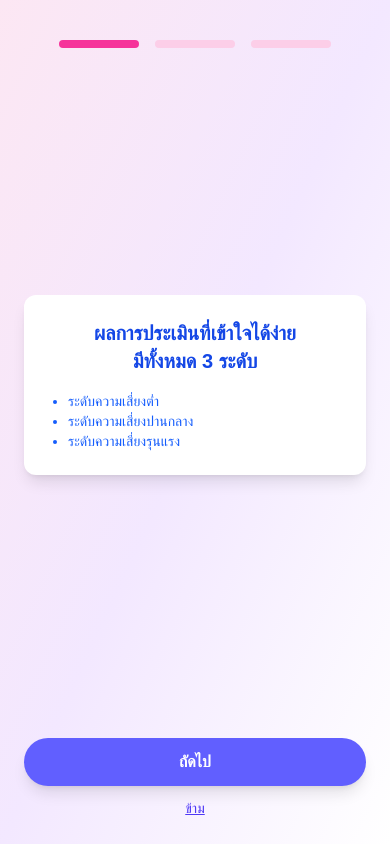
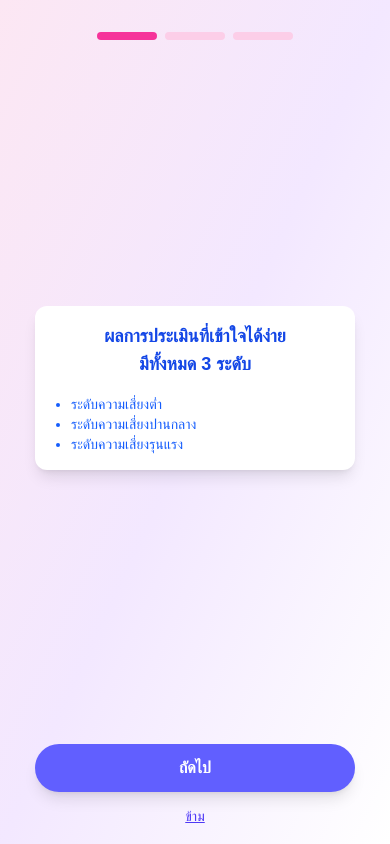
Before and after one commit to SawitPooh/jamsai, a Next.js app: page /survey in a window 390 px wide. Built offline with nearby package versions, Linux system fonts and the light colour scheme.

Commit message:
responsive and chat to basic

```diff
--- a/app/chat/page.tsx
+++ b/app/chat/page.tsx
@@ -9,22 +9,14 @@ interface Message {
 }
 
 export default function ChatPage() {
-  const [messages, setMessages] = useState<Message[]>([{
+  const [messages, setMessages] = useState<Message[]>([
+    {
       sender: 'bot',
-    text: 'สวัสดีค่ะ หนูชื่อน้องแจ่มใส พี่ ๆ มีอะไรอยากพูดคุย หรือขอคำปรึกษาได้เลยค่ะ ',
-  }]);
+      text: 'สวัสดีค่ะ หนูชื่อน้องแจ่มใส พี่ ๆ มีอะไรอยากพูดคุย หรือขอคำปรึกษาได้เลยค่ะ',
+    },
+  ]);
   const [input, setInput] = useState('');
   const messagesEndRef = useRef<HTMLDivElement>(null);
-  const [userId, setUserId] = useState<string>('');
-
-  useEffect(() => {
-    let id = localStorage.getItem('userId');
-    if (!id) {
-      id = uuidv4();
-      localStorage.setItem('userId', id);
-    }
-    setUserId(id);
-  }, []);
 
   useEffect(() => {
     messagesEndRef.current?.scrollIntoView({ behavior: 'smooth' });
@@ -35,44 +27,29 @@ export default function ChatPage() {
 
     const userMessage: Message = { sender: 'user', text: input };
     setMessages((prev) => [...prev, userMessage]);
+    setInput('');
 
-    // Save user message to DB
-    await fetch('/api/chat/save-history', {
-      method: 'POST',
-      headers: { 'Content-Type': 'application/json' },
-      body: JSON.stringify({ userId, message: input, role: 'user' }),
-    });
-
+    try {
       const response = await fetch('/api/chat', {
         method: 'POST',
         headers: { 'Content-Type': 'application/json' },
-      body: JSON.stringify({ userId, message: input }),
+        body: JSON.stringify({ message: input }),
       });
       const data = await response.json();
 
       const botMessage: Message = { sender: 'bot', text: data.reply };
       setMessages((prev) => [...prev, botMessage]);
-
-    // Save bot message to DB
-    await fetch('/api/chat/save-history', {
-      method: 'POST',
-      headers: { 'Content-Type': 'application/json' },
-      body: JSON.stringify({ userId, message: data.reply, role: 'assistant' }),
-    });
-
-    setInput('');
+    } catch (error) {
+      console.error('ส่งข้อความผิดพลาด:', error);
+      const errorMessage: Message = { sender: 'bot', text: 'ขอโทษค่ะ เกิดข้อผิดพลาด กรุณาลองใหม่อีกครั้งนะคะ' };
+      setMessages((prev) => [...prev, errorMessage]);
+    }
   };
 
   const handleKeyDown = (e: React.KeyboardEvent<HTMLInputElement>) => {
     if (e.key === 'Enter') {
       sendMessage();
     }
-  };
-
-  const handleLeaveChat = async () => {
-    await fetch(`/api/chat/delete-history?userId=${userId}`, { method: 'DELETE' });
-    localStorage.removeItem('userId');
-    // Redirect if needed (example): router.push('/')
   };
 
   return (
@@ -107,15 +84,6 @@ export default function ChatPage() {
           ➤
         </button>
       </div>
-
-      <div className="flex justify-center mt-4">
-        <button
-          onClick={handleLeaveChat}
-          className="text-xs text-gray-500 underline"
-        >
-          ออกจากการสนทนา
-        </button>
-      </div>
     </main>
   );
 }
--- a/app/survey/page.tsx
+++ b/app/survey/page.tsx
@@ -6,11 +6,7 @@ import { useRouter } from 'next/navigation';
 const slides = [
   {
     title: 'ผลการประเมินที่เข้าใจได้ง่าย\nมีทั้งหมด 3 ระดับ',
-        content: [
-            'ระดับความเสี่ยงต่ำ',
-            'ระดับความเสี่ยงปานกลาง',
-            'ระดับความเสี่ยงรุนแรง',
-        ],
+    content: ['ระดับความเสี่ยงต่ำ', 'ระดับความเสี่ยงปานกลาง', 'ระดับความเสี่ยงรุนแรง'],
   },
   {
     title: 'ไขข้อสงสัย\nความเสี่ยงภาวะซึมเศร้า\nได้ด้วยตัวคุณเอง',
@@ -50,23 +46,22 @@ export default function SurveyIntro() {
   const slide = slides[step];
 
   return (
-        <main className="min-h-screen flex flex-col items-center justify-between p-6 bg-gradient-to-br from-pink-100 via-purple-100 to-white">
+    <main className="min-h-screen flex flex-col items-center justify-between p-4 sm:p-6 bg-gradient-to-br from-pink-100 via-purple-100 to-white">
+
       {/* Indicator */}
-            <div className="w-full flex justify-center space-x-4 mt-4">
+      <div className="w-full flex justify-center space-x-2 mt-4">
         {slides.map((_, i) => (
           <div
             key={i}
-                        className={`h-2 rounded-full transition-all duration-300 ${i <= step ? 'bg-pink-500' : 'bg-pink-200'
-                            }`}
-                        style={{ width: '80px' }} // ปรับความยาวเส้นตรงนี้
+            className={`h-2 rounded-full transition-all duration-300 ${i <= step ? 'bg-pink-500' : 'bg-pink-200'}`}
+            style={{ width: '60px' }} // ลดขนาดให้เหมาะกับจอมือถือ
           />
         ))}
       </div>
 
-
       {/* Slide Content */}
-            <div className="bg-white bg-opacity-40 p-6 rounded-xl shadow-lg max-w-lg w-full mt-4 text-center">
-                <h2 className="text-xl font-bold text-blue-700 mb-4 whitespace-pre-wrap">{slide.title}</h2>
+      <div className="bg-white bg-opacity-40 p-4 sm:p-6 rounded-xl shadow-lg w-full max-w-xs sm:max-w-md mt-6 text-center">
+        <h2 className="text-lg sm:text-xl font-bold text-blue-700 mb-4 whitespace-pre-wrap">{slide.title}</h2>
         <ul className="text-blue-600 text-sm text-left list-disc pl-5">
           {slide.content.map((line, idx) => (
             <li key={idx}>{line}</li>
@@ -75,7 +70,7 @@ export default function SurveyIntro() {
       </div>
 
       {/* Buttons */}
-            <div className="w-full max-w-md mt-8">
+      <div className="w-full max-w-xs sm:max-w-md mt-8 space-y-3">
         <button
           onClick={nextSlide}
           className="w-full py-3 bg-indigo-500 text-white font-bold rounded-full shadow-lg hover:bg-indigo-600 transition"
@@ -84,11 +79,12 @@ export default function SurveyIntro() {
         </button>
         <button
           onClick={skip}
-                    className="w-full text-indigo-600 text-sm mt-3 underline"
+          className="w-full text-indigo-600 text-sm underline"
         >
           ข้าม
         </button>
       </div>
+
     </main>
   );
 }
```
Lines whose indentation alone changed are shown as unchanged.
